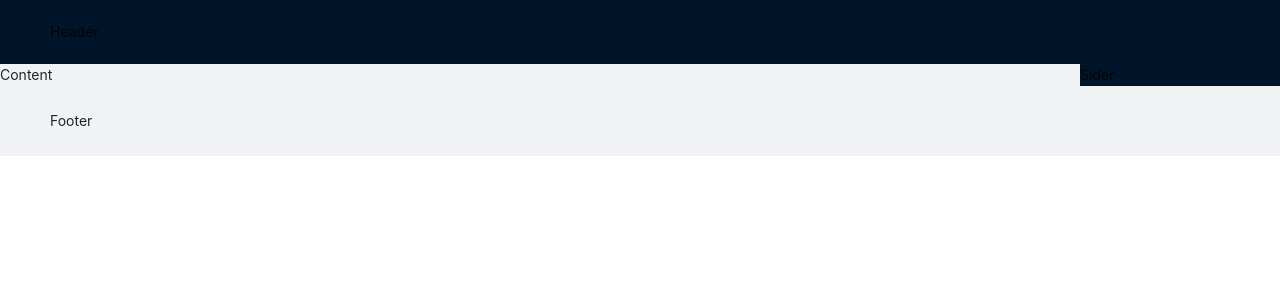
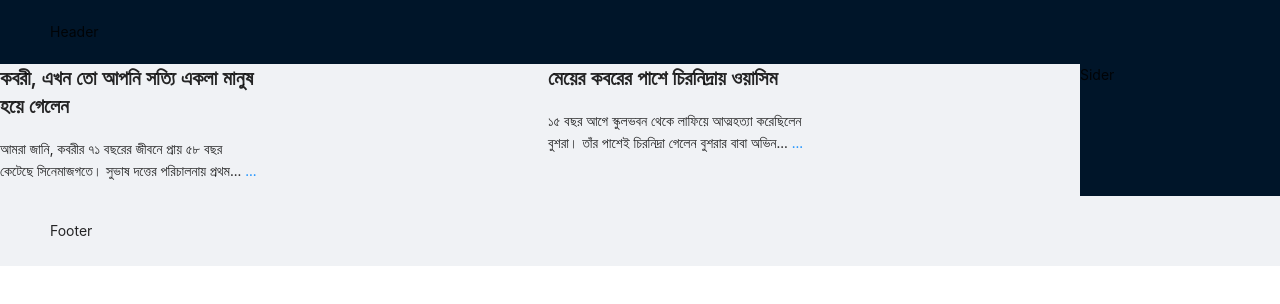
Before and after one commit to Koushik-Saha/pa-homepage, a React (Create React App) app: page / in a window 1280 px wide. Shown: the top 304 px of the page. Built offline with nearby package versions, Linux system fonts and the light colour scheme.

Commit message:
add main header top components

```diff
--- a/src/App.js
+++ b/src/App.js
@@ -1,14 +1,19 @@
 import './App.css';
 import {Layout} from "antd";
+import MainHeaderTop from "./pages/MainHeaderTop";
+import SubHeaderDown from "./pages/SubHeaderDown";
 const { Header, Footer, Sider, Content } = Layout;
 
-function App() {
+const App = () => {
   return (
       <Layout>
           <Header>Header
           </Header>
           <Layout>
-              <Content>Content</Content>
+              <Content>
+                  <MainHeaderTop/>
+                  <SubHeaderDown />
+              </Content>
               <Sider>Sider</Sider>
           </Layout>
           <Footer>Footer</Footer>
--- a/src/components/DescriptionMaker/index.jsx
+++ b/src/components/DescriptionMaker/index.jsx
@@ -1,8 +1,13 @@
+import {Typography} from "antd";
 
-const DescriptionMaker = () => {
+const { Text, Paragraph } = Typography;
+
+const DescriptionMaker = (props) => {
     return (
-        <>
-        </>
+        <Paragraph ellipsis={{rows: 2, expandable: true, symbol: '...' }}>
+            {/*<Text type="secondary">{props?.description}</Text>*/}
+            {props?.description}
+        </Paragraph>
     );
 }
 
--- a/src/components/TitleMaker/index.jsx
+++ b/src/components/TitleMaker/index.jsx
@@ -1,8 +1,10 @@
+import {Typography} from "antd";
 
-const TitleMaker = () => {
+const { Title } = Typography;
+
+const TitleMaker = (props) => {
     return (
-        <>
-        </>
+        <Title level={4}>{props?.title}</Title>
     );
 }
 
--- /dev/null
+++ b/src/pages/MainHeaderTop/index.jsx
@@ -0,0 +1,36 @@
+import {Col, Row, Space} from "antd";
+
+import jsonData from '../../services/data.json';
+import TitleMaker from "../../components/TitleMaker";
+import DescriptionMaker from "../../components/DescriptionMaker";
+
+const MainHeaderTop = () => {
+
+    return (
+        <Row gutter={16}>
+            {
+                jsonData?.slice(0,2)?.map((item, index) => {
+                    console.log(item)
+                    return (
+                        <Col span={12} key={index}>
+                            <Row gutter={16}>
+                                <Col span={12}>
+                                    <Space direction="vertical">
+                                        <TitleMaker title={item?.title}/>
+                                        <DescriptionMaker description={item?.description}/>
+                                    </Space>
+                                </Col>
+                                <Col span={12}>
+
+                                </Col>
+                            </Row>
+
+                        </Col>
+                    )
+                })
+            }
+        </Row>
+    );
+}
+
+export default MainHeaderTop;
--- /dev/null
+++ b/src/pages/SubHeaderDown/index.jsx
@@ -0,0 +1,9 @@
+
+const SubHeaderDown = () => {
+    return (
+        <>
+        </>
+    );
+}
+
+export default SubHeaderDown;
```
Also changed, not shown: src/components/ImageMaker/index.jsx (+6 -3 lines).
